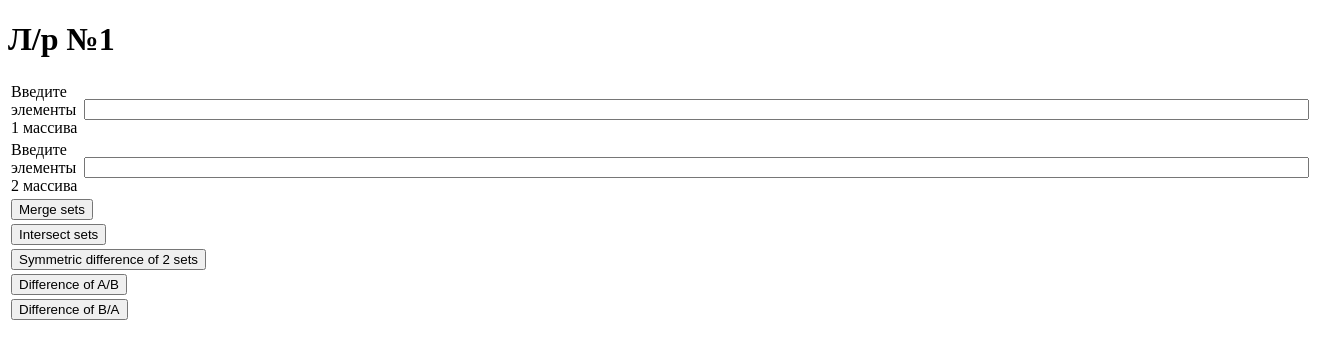
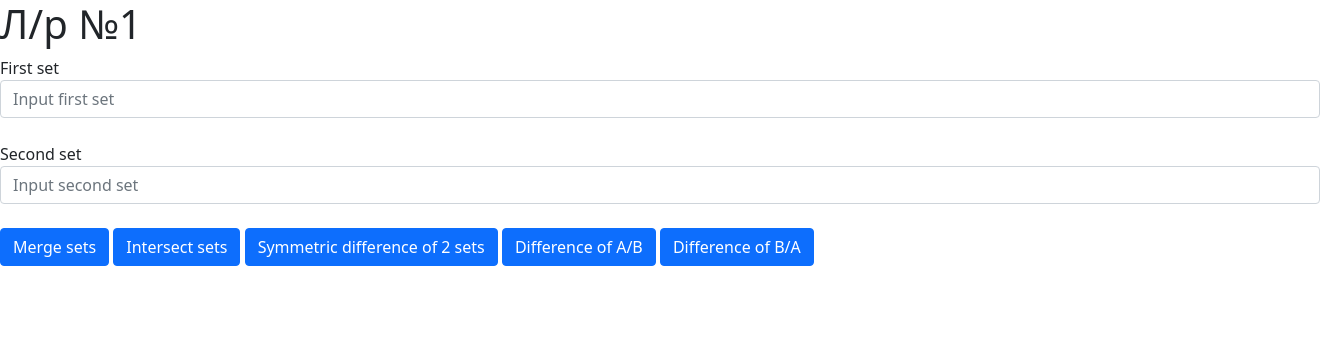
Before and after one commit to lookandhate/phpscum, a PHP site: page /lab1.php in a window 1320 px wide. Shown: the top 359 px of the page. Run offline with PHP 8.4, Linux system fonts and the light colour scheme.

Commit message:
working on styles

```diff
--- a/static/php/lab1.php
+++ b/static/php/lab1.php
@@ -3,31 +3,33 @@
 <head>
     <meta charset="UTF-8">
     <title>Actions on sets</title>
-    <script type = "text/javascript" src = "../js/lab1.js"></script>
+    <script type="text/javascript" src="../js/lab1.js"></script>
+    <link href="https://cdn.jsdelivr.net/npm/bootstrap@5.1.3/dist/css/bootstrap.min.css" rel="stylesheet"
+          integrity="sha384-1BmE4kWBq78iYhFldvKuhfTAU6auU8tT94WrHftjDbrCEXSU1oBoqyl2QvZ6jIW3" crossorigin="anonymous">
+
 </head>
 <body>
 <h1>Л/р №1</h1>
 
 
 <form method="" action="">
-    <table>
-        <tr>
-            <td> Введите элементы 1 массива </td>
-            <td> <input type = "text" id = "first_array" value = "" size = "150" /><br> </td>
-        </tr>
-        <tr>
-            <td> Введите элементы 2 массива </td>
-            <td> <input type = "text" id = "second_array" value = "" size = "150" /><br> </td>
-        </tr>
-        <tr><td colspan="2"> <input type="button" value = "Merge sets" onclick = "merge_sets();"> </td></tr>
-        <tr><td colspan="2"> <input type="button" value = "Intersect sets" onclick = "intersect_sets();"> </td></tr>
-        <tr><td colspan="2"> <input type="button" value = "Symmetric difference of 2 sets" onclick = "symmetric_difference();"> </td></tr>
-        <tr><td colspan="2"> <input type="button" value = "Difference of A/B" onclick = "difference_a_on_b();"> </td></tr>
-        <tr><td colspan="2"> <input type="button" value = "Difference of B/A" onclick = "difference_b_on_a();"> </td></tr>
-        <tr>
-            <td colspan="2"> <p id="output"></p> </td>
-        </tr>
-    </table>
+    <div class="form-group">
+        <label for="first_array">First set</label>
+        <input type="text" class="form-control" id="first_array" placeholder="Input first set" size="30%"/><br>
+    </div>
+
+    <div class="form-group">
+        <label for="second_array">Second set</label>
+        <input type="text" class="form-control" id="second_array" placeholder="Input second set"/><br>
+    </div>
+
+    <input type="button" class="btn btn-primary" value="Merge sets" onclick="merge_sets();">
+    <input type="button" class="btn btn-primary" value="Intersect sets" onclick="intersect_sets();">
+    <input type="button" class="btn btn-primary" value="Symmetric difference of 2 sets"
+           onclick="symmetric_difference();">
+    <input type="button" class="btn btn-primary" value="Difference of A/B" onclick="difference_a_on_b();">
+    <input type="button" class="btn btn-primary" value="Difference of B/A" onclick="difference_b_on_a();">
+
 </form>
 </body>
 </html>
--- /dev/null
+++ b/static/styles/lab1.css
@@ -0,0 +1 @@
+.form-control my
```
Also changed, not shown: 1 other file.
